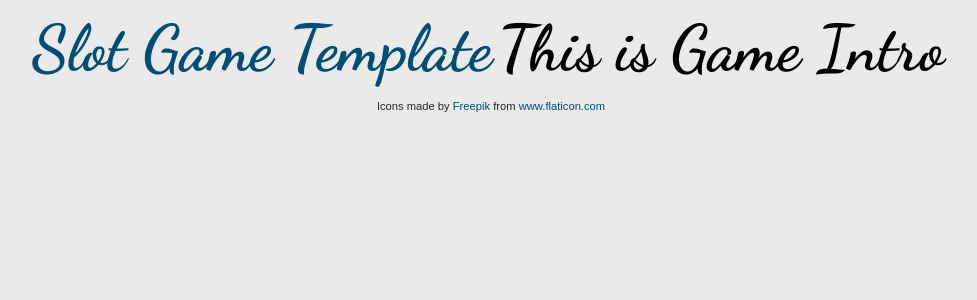
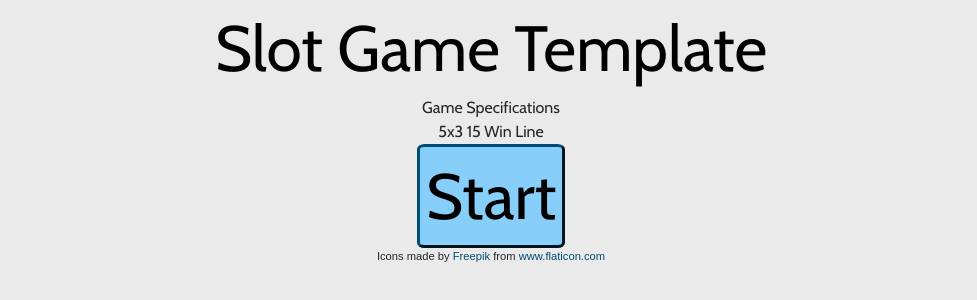
Before and after one commit to jayagajjar/slot_game, a React (Create React App) app in the folder client/: page / in a window 1280 px wide. Shown: the top 300 px of the page, without its empty margins (149-1126 px from the left). Built offline with nearby package versions, Linux system fonts and the light colour scheme.

Commit message:
Intro update

```diff
--- a/client/public/css/styles.css
+++ b/client/public/css/styles.css
@@ -2,7 +2,7 @@ body{
   background-color: #eaeaea;
 }
 h1{
-  font-family: 'Dancing Script', cursive;
+  font-family: 'Cabin', cursive;
   font-size: 5rem;
   color: #364f6b;
   text-align: right;
@@ -33,14 +33,14 @@ a:hover {
   color: #de4775;
 }
 .title_div{
-  font-family: 'Dancing Script', cursive;
+  font-family: 'Cabin', cursive;
   font-size: 4rem;
-  color: #014d73;
+  color:black;
   text-align: center;
   margin: 0;
 }
 .description_div{
-  font-family: 'Dancing Script', cursive;
+  font-family: 'Cabin', cursive;
   font-size: 3rem;
   color: #014d73;
   text-align: center;
@@ -113,10 +113,16 @@ a:hover {
   padding-top: 20px;
   padding-left: 0px;
 }
-.balance_scale_btn{
-  border: none;
-  background: none;
-
+.intro{
+  font-family: 'Cabin';
+  font-size: '2rem';
+  text-align: center;
+}
+.intro_btn{
+background-color: lightskyblue;
+ border-radius: 5%;
+  border-width: 3px;
+  border-color: #014d73;
 }
 button:focus {outline:0;}
 .balance_scale_image{
@@ -193,11 +199,13 @@ button:focus {outline:0;}
   background: none;
   border: 0;
 }
-
+.start_btn{
+  background: none;
+  border: 0;
+}
 .start_btn_img{
   height: 5rem;
-  background: none;
-  border: 0;
+
 
 }
 .add_to_list_btn:hover{
--- a/client/public/index.html
+++ b/client/public/index.html
@@ -4,9 +4,9 @@
 <head>
   <meta charset="utf-8">
   <meta name="viewport" content="width=device-width, initial-scale=1">
-  <title>Kilograms</title>
+  <title>Slot Game Template</title>
   <!--Google Fonts-->
-  <link href="https://fonts.googleapis.com/css2?family=Dancing+Script:wght@700&display=swap" rel="stylesheet">
+  <link href="https://fonts.googleapis.com/css2?family=Cabin&display=swap" rel="stylesheet">
 <link href="https://fonts.googleapis.com/css2?family=Sacramento&family=Slabo+27px&display=swap" rel="stylesheet">
   <!--CSS Stylesheet-->
   <link rel="stylesheet" href="https://stackpath.bootstrapcdn.com/bootstrap/4.4.1/css/bootstrap.min.css" integrity="sha384-Vkoo8x4CGsO3+Hhxv8T/Q5PaXtkKtu6ug5TOeNV6gBiFeWPGFN9MuhOf23Q9Ifjh" crossorigin="anonymous">
--- a/client/src/App.js
+++ b/client/src/App.js
@@ -109,8 +109,8 @@ const [reelStop, setReelStop] = useState([]);
             }
 
       <div style={{ alignSelf: "center"}}>
+            <button className="start_btn" title="Play"><img className="start_btn_img" src="images/power.png" onClick={handleClick} ></img></button>
 
-          <img className="start_btn_img" src="images/power.png" onClick={handleClick} ></img>
         </div>
         <div>
         <div id="windetails"/>
--- a/client/src/IndexApp.js
+++ b/client/src/IndexApp.js
@@ -12,11 +12,17 @@ function IndexApp() {
       <div className="row">
         <div className="col">
         <div className="title_div">
-          Slot Game Template
-          <button title="Click to see the Game" className="balance_scale_btn" onClick={showGame}>
-            This is Game Intro
-          </button>
+          Slot Game Template<br/>
+
           </div>
+          <div className="intro">
+
+          Game Specifications<br/>
+          5x3 15 Win Line<br/>
+          <button title="Click to see the Game" className="title_div intro_btn" onClick={showGame}>Start </button>
+          </div>
+
+
 
         </div>
       </div>
```
Also changed, not shown: client/public/list.html (+1 -10 lines).
